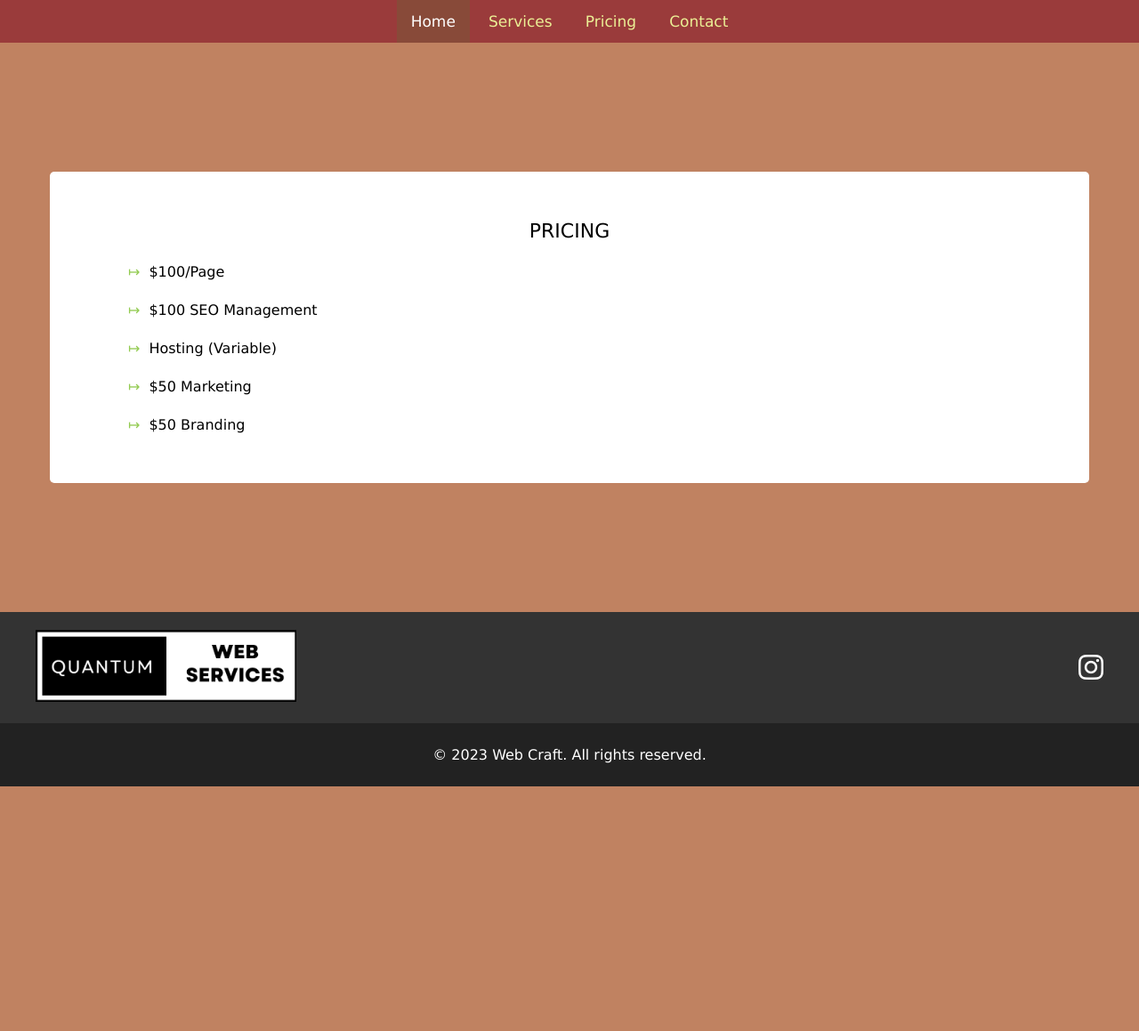
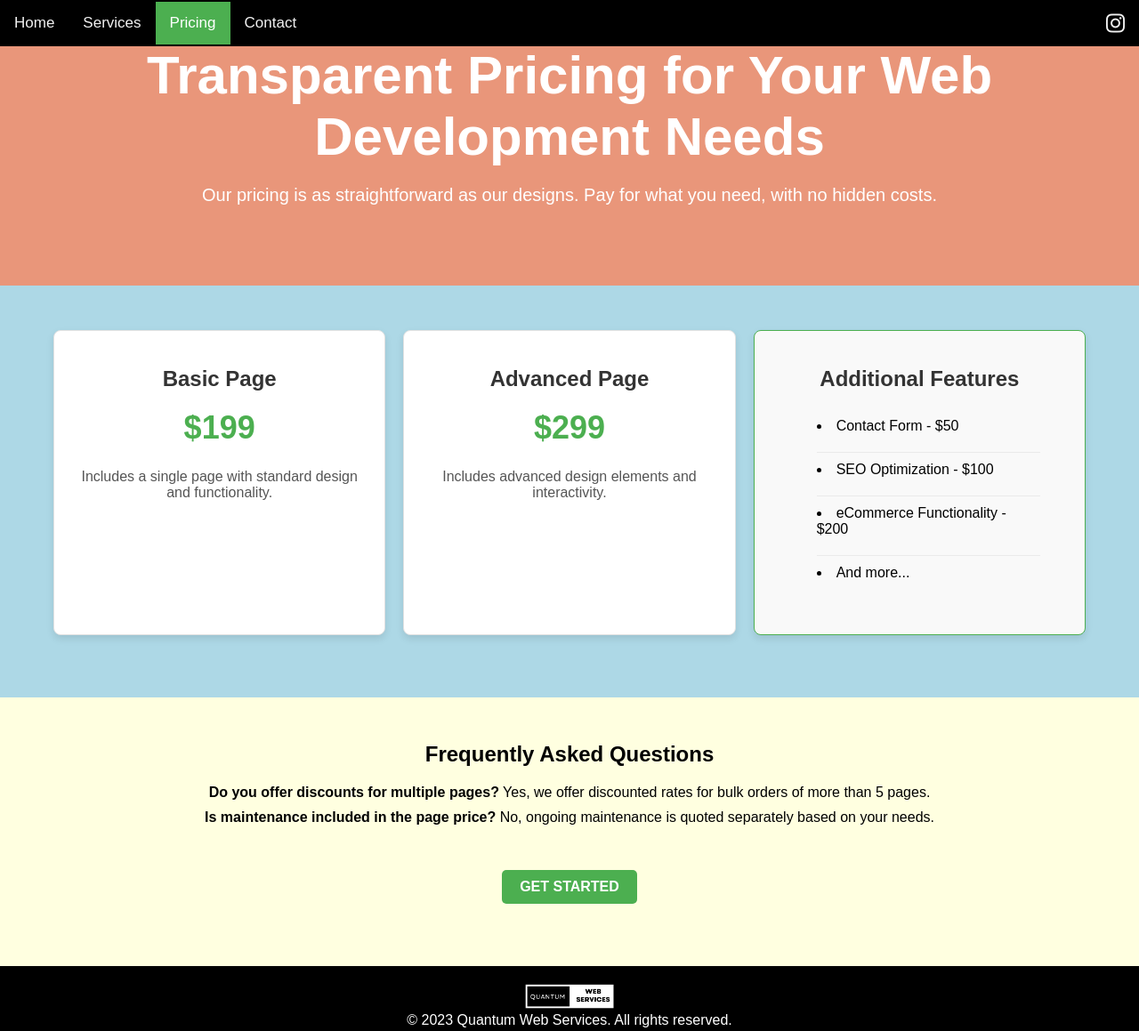
Before and after one commit to QUANTWEBSERVICES/quantumwebservices.github.io, a plain HTML site: page pricing.html in a window 1280 px wide. Shown: the whole page at 89% size. Before the commit the page ends 884 px from the top, so only its background shows below. Drawn offline with Linux system fonts and the light colour scheme.

Commit message:
Pricing page redesigned

```diff
--- a/pricing.css
+++ b/pricing.css
@@ -1,27 +1,56 @@
-body {
-  background-color: #c08261;
+/* Reset and global styles */
+body,
+h1,
+h2,
+h3,
+p,
+ul,
+li,
+a,
+section,
+div,
+main,
+footer {
   margin: 0;
   padding: 0;
-  font-family: Verdana, Geneva, Tahoma, sans-serif;
+  text-decoration: none;
+  box-sizing: border-box;
+}
+
+body {
+  font-family: Arial, sans-serif;
   display: flex;
   flex-direction: column;
-  min-height: 100vh; /* Use min-height to ensure the content pushes the footer down */
-  overflow-y: scroll;
-  overflow-x: hidden;
+  min-height: 100vh;
+  background-color: #f4f4f4;
 }
+
+/* Ensure main content expands to fill the space */
+main {
+  flex: 1;
+  display: flex;
+  flex-direction: column;
+  width: 100%;
+}
+
+/* Navigation Bar Styles */
 .topnav {
-  background-color: #9a3b3b;
+  background-color: #000000;
   overflow: hidden;
-  text-align: center;
+  position: fixed; /* Make navbar fixed to the top */
+  z-index: 10;
+  width: 100%;
+  display: flex;
+  justify-content: space-between;
+  align-items: center;
 }
 
 .topnav a {
-  display: inline-block;
-  color: #ebef95;
+  color: #f2f2f2;
   text-align: center;
   padding: 14px 16px;
-  text-decoration: none;
   font-size: 17px;
+  transition: background-color 0.3s; /* Smooth transition for hover effect */
 }
 
 .topnav a:hover {
@@ -30,163 +59,217 @@ body {
 }
 
 .topnav a.active {
-  background-color: #884a39;
+  background-color: #4caf50;
   color: white;
 }
 
-.tbl_row {
-  max-width: 1200px;
+.topnav .instagram-icon {
+  margin-left: auto;
+  display: flex;
+  align-items: center;
+  padding: 14px 16px;
+}
+
+.topnav .instagram-icon i {
+  font-size: 24px;
+  color: #f2f2f2;
+}
+
+/* Pricing Intro Styles */
+.pricing-intro {
+  background-color: darksalmon;
+  color: #fff;
+  text-align: center;
+  padding: 50px 20px;
+}
+
+.pricing-intro h1 {
+  font-size: 60px;
+  margin-bottom: 20px;
+}
+
+.pricing-intro p {
+  font-size: 20px;
+  margin-bottom: 40px;
+}
+
+/* Pricing Table Styles */
+.pricing-table {
+  display: flex;
+  justify-content: center; /* Center the boxes */
+  flex-wrap: wrap;
+  padding: 50px 20px;
+  background-color: lightblue;
+  gap: 20px; /* Add space between the boxes */
+}
+
+.price-option {
+  background-color: #ffffff;
+  border: 1px solid #e1e1e1; /* Add a subtle border */
+  border-radius: 8px; /* Rounded corners for a modern look */
+  padding: 40px 30px; /* Increased padding for better spacing */
+  margin-bottom: 20px; /* Space below each pricing card */
+  width: calc(33.333% - 40px); /* Calculate width with margin */
+  text-align: center;
+  box-shadow: 0 4px 8px rgba(0, 0, 0, 0.1); /* Soft shadow for depth */
+  transition: transform 0.3s ease, box-shadow 0.3s ease; /* Smooth transitions for hover effects */
+}
+
+.price-option:hover {
+  transform: translateY(-5px); /* Slight lift effect on hover */
+  box-shadow: 0 6px 12px rgba(0, 0, 0, 0.15); /* Enhanced shadow on hover for depth */
+}
+
+.price-option h2 {
+  color: #333;
+  font-size: 24px; /* Larger font size for the title */
+  margin-bottom: 20px;
+}
+
+.price-option .price {
+  font-size: 36px;
+  font-weight: bold; /* Make the price stand out */
+  color: #4caf50;
+  margin-bottom: 25px;
+}
+
+.price-option p {
+  font-size: 16px; /* Adjust font size for readability */
+  color: #555;
+  margin-bottom: 25px;
+}
+
+.price-option ul {
+  list-style: none; /* Remove bullet points */
+  padding: 0;
+  text-align: left; /* Align text to the left for a clean look */
+  margin-top: 20px; /* Space above the list */
+}
+
+.price-option li {
+  border-top: 1px solid #eaeaea; /* Add a separator between list items */
+  padding: 10px 0; /* Padding for spacing */
+  margin: 0 20px; /* Horizontal margin for inner spacing */
+}
+
+.price-option li:first-child {
+  border-top: none; /* Remove border from the first item */
+}
+
+.price-option.feature {
+  background-color: #f9f9f9; /* Different background for highlight */
+  border-color: #4caf50; /* Border color to match the main theme */
+}
+
+/* Responsive adjustments */
+@media (max-width: 768px) {
+  .pricing-table {
+    padding: 20px;
+  }
+
+  .price-option {
+    width: 100%; /* Full width on smaller screens */
+    margin-bottom: 20px;
+  }
+}
+
+/* Pricing FAQ Styles */
+.pricing-faq {
+  flex-grow: 1; /* Grow to take available space */
+  padding: 50px 20px;
+  background-color: lightyellow;
+  text-align: center;
+  display: flex;
+  flex-direction: column;
+  justify-content: space-between; /* Spreads out the content */
+}
+
+.pricing-faq h2 {
+  margin-bottom: 20px;
+}
+
+.pricing-faq p {
+  margin-bottom: 10px;
+}
+
+.pricing-faq .call-to-action {
+  margin-top: 20px; /* Adds space above the button */
+  align-self: center; /* Center the button */
+}
+
+/* Call to Action Styles */
+.btn-main {
+  padding: 10px 20px;
+  background-color: #4caf50;
+  color: white;
+  border-radius: 5px;
+  cursor: pointer;
+  text-transform: uppercase;
+  font-weight: bold;
+  text-decoration: none;
+  transition: background-color 0.3s ease;
+  display: inline-block; /* To make it behave like a link */
+  margin: 20px 0;
+}
+
+.btn-main:hover {
+  background-color: #367c39;
+}
+
+/* Footer Styles */
+footer {
+  background-color: black;
+  color: white;
+  text-align: center;
+  padding: 20px 0;
+  flex-shrink: 0; /* Prevent the footer from shrinking */
+}
+
+.footer-container {
   display: flex;
   justify-content: center;
   align-items: center;
-  min-height: 80vh;
-  margin: auto;
-}
-
-.tbl_col {
-  flex: 1;
-  background: #fff;
-  margin: 0 1rem;
-  border-radius: 05px;
-  text-align: center;
-  padding: 2rem 0;
-}
-
-.tbl_col p {
-  font-size: 22px;
-}
-
-.tbl_col h3 {
-  font-size: 2.5rem;
-  margin: 20px 0 40px;
-  font-weight: 500;
-  background: #93cb52;
-}
-
-.tbl_col h3 span {
-  font-size: 1.2rem;
-}
-
-.tbl_col ul {
-  text-align: left;
-  margin-left: 3rem;
-  list-style: none;
-}
-
-.tbl_col ul li {
-  margin: 1.5rem 0;
-}
-
-.tbl_col ul li::before {
-  content: "\21A6";
-  margin-right: 10px;
-  color: #93cb52;
-  font-size: 16px;
-  font-weight: 300;
-}
-
-.tbl_col button {
-  width: 75%;
-  border: none;
-  padding: 14px 0;
-  background: transparent;
-  color: #333;
-  font-size: 15px;
-  border: 1px solid #93cb52;
-  border-radius: 05px;
-  cursor: pointer;
-  transition: all 0.3s;
-}
-
-.tbl_col button:hover {
-  background: #93cb52;
-  transition: 0.4s;
-}
-
-footer {
-  background-color: #333;
-  color: #fff;
-  padding: 0;
-  margin: 0;
-  margin-top: auto; /* Push the footer to the bottom */
-}
-
-.footer-container {
-  max-width: 1200px;
-  margin: 0 auto;
-  display: flex;
-  justify-content: space-between;
-  align-items: center;
   flex-wrap: wrap;
-  padding: 20px 0;
-}
-
-.footer-logo h2 {
-  font-size: 1.5rem;
-  margin: 0;
-}
-
-.footer-links ul {
-  list-style: none;
-  padding: 0;
-}
-
-.footer-links li {
-  display: inline;
-  margin-right: 20px;
-}
-
-.footer-links a {
-  text-decoration: none;
-  color: white;
-}
-
-.footer-bottom {
-  background-color: #222;
-  padding: 10px 0;
-  text-align: center;
 }
 
 .footer-logo img {
-  max-width: 40%;
+  width: 100px;
+  height: auto;
 }
 
-@media screen and (max-width: 768px) {
-  .topnav {
-    padding: 10px 0;
+/* Additional styles for list in pricing options */
+.price-option.feature ul {
+  list-style: inside disc;
+  text-align: left;
+  padding-left: 20px;
+}
+
+.price-option.feature li {
+  margin-bottom: 10px;
+}
+
+/* Responsive styling for the navbar */
+@media screen and (max-width: 600px) {
+  .topnav a,
+  .topnav .instagram-icon {
+    padding: 14px;
+    float: none; /* Remove float for responsive design */
+    display: block;
+    text-align: left;
   }
-  .topnav a {
-    padding: 10px 12px;
-    font-size: 15px;
+
+  .topnav .instagram-icon {
+    text-align: center;
+    padding-top: 0;
+    padding-bottom: 0;
   }
-  .tbl_col {
-    flex: 1;
-    margin: 0;
+
+  .pricing-table {
+    padding: 20px;
   }
-  .tbl_col p {
-    font-size: 16px;
-  }
-  .tbl_col h3 {
-    font-size: 1.5rem;
-  }
-  .tbl_col h3 span {
-    font-size: 1rem;
-  }
-  .tbl_col ul li {
-    margin: 1rem 0;
-  }
-  .tbl_col ul li::before {
-    content: "\21A6";
-    margin-right: 10px;
-    color: #93cb52;
-    font-size: 14px;
-    font-weight: 300;
-  }
-  .tbl_col button {
-    padding: 12px 0;
-    font-size: 14px;
-  }
-  .footer-logo img {
-    max-width: 80%;
+
+  .price-option {
+    flex-basis: 100%; /* Make pricing cards full width on small screens */
+    margin-bottom: 20px;
   }
 }
--- a/pricing.html
+++ b/pricing.html
@@ -3,7 +3,7 @@
   <head>
     <meta charset="UTF-8" />
     <meta name="viewport" content="width=device-width, initial-scale=1.0" />
-    <title>Web Craft Pricing</title>
+    <title>Quantum Web Services - Pricing</title>
     <link rel="stylesheet" href="pricing.css" />
     <link rel="icon" type="image/x-icon" href="logo_size.jpg" />
     <link
@@ -12,53 +12,80 @@
     />
   </head>
   <body>
-    <body>
     <div class="topnav" id="myTopnav">
-        <a href="index.html" class="active">Home</a>
+      <a href="index.html">Home</a>
       <a href="services.html">Services</a>
-        <a href="pricing.html">Pricing</a>
+      <a href="pricing.html" class="active">Pricing</a>
       <a href="contact.html">Contact</a>
+      <a
+        href="https://www.instagram.com/yourusername"
+        class="instagram-icon"
+        target="_blank"
+      >
+        <i class="fab fa-instagram"></i>
+      </a>
     </div>
 
+    <main>
+      <section class="pricing-intro">
+        <h1>Transparent Pricing for Your Web Development Needs</h1>
+        <p>
+          Our pricing is as straightforward as our designs. Pay for what you
+          need, with no hidden costs.
+        </p>
+      </section>
 
-      <div class="container">
-        <div class="tbl_row">
-          <div class="tbl_col">
-            <p>PRICING</p>
-            <!-- <h3>$0.00<span>/MONTH</span></h3> -->
-            <ul>
-              <li>$100/Page</li>
-              <li>$100 SEO Management</li>
-              <li>Hosting (Variable)</li>
-              <li>$50 Marketing</li>
-              <li>$50 Branding</li>
-            </ul>
-            <!-- <button>Select Now</button> -->
-          </div>
-        </div>
+      <section class="pricing-table">
+        <div class="price-option">
+          <h2>Basic Page</h2>
+          <p class="price">$199</p>
+          <p>Includes a single page with standard design and functionality.</p>
         </div>
 
+        <div class="price-option">
+          <h2>Advanced Page</h2>
+          <p class="price">$299</p>
+          <p>Includes advanced design elements and interactivity.</p>
+        </div>
+
+        <div class="price-option feature">
+          <h2>Additional Features</h2>
+          <ul>
+            <li>Contact Form - $50</li>
+            <li>SEO Optimization - $100</li>
+            <li>eCommerce Functionality - $200</li>
+            <li>And more...</li>
+          </ul>
+        </div>
+      </section>
+
+      <section class="pricing-faq">
+        <h2>Frequently Asked Questions</h2>
+        <p>
+          <strong>Do you offer discounts for multiple pages?</strong> Yes, we
+          offer discounted rates for bulk orders of more than 5 pages.
+        </p>
+        <p>
+          <strong>Is maintenance included in the page price?</strong> No,
+          ongoing maintenance is quoted separately based on your needs.
+        </p>
+        <div class="call-to-action">
+          <a href="contact.html" class="btn-main">Get Started</a>
+        </div>
+        <!-- Add more FAQs as needed -->
+      </section>
+    </main>
 
     <footer>
       <div class="footer-container">
         <div class="footer-logo">
           <a href="index.html">
-              <img src="Logo.png" alt="Description of the image" />
+            <img src="Logo.png" alt="Quantum Web Services Logo" />
           </a>
-          </div>
-          <div class="footer-links">
-            <ul>
-              <a href="#InstaProfile" target="_blank">
-                <i class="fab fa-instagram fa-2x" aria-hidden="true"></i>
-              </a>
-              <!-- <li><a href="#">Logo2</a></li>
-              <li><a href="#">Logo3</a></li>
-              <li><a href="#">Logo4</a></li> -->
-            </ul>
         </div>
       </div>
       <div class="footer-bottom">
-          <p>&copy; 2023 Web Craft. All rights reserved.</p>
+        <p>&copy; 2023 Quantum Web Services. All rights reserved.</p>
       </div>
     </footer>
   </body>
```
Lines whose indentation alone changed are shown as unchanged.
